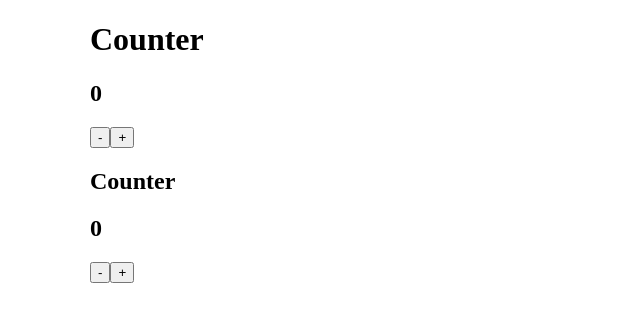
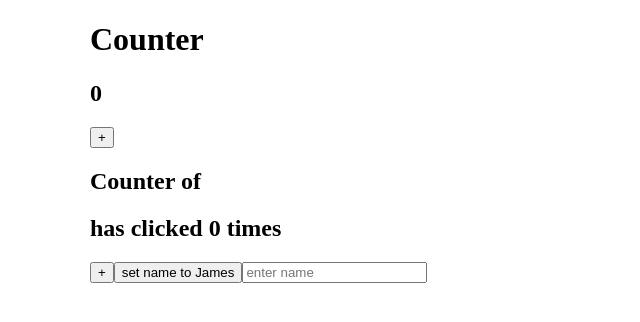
Before and after one commit to NeilaVait/react-hooks, a React (Create React App) app: page / in a window 1280 px wide. Shown: the top 322 px of the page, without its empty margins (0-640 px from the left). Built offline with nearby package versions, Linux system fonts and the light colour scheme.

Commit message:
counter hook with name

```diff
--- a/src/components/Counter.jsx
+++ b/src/components/Counter.jsx
@@ -4,29 +4,22 @@ class Counter extends Component {
   constructor(props) {
     super(props);
     this.state = {
-      count: 0
-     }
+      count: 0,
+    };
   }
 
-
-   handlePlus = () => {
-     this.setState({ count: this.state.count+1 });
-   }
-
-   handleMinus = () => {
-    const stateCopy = {...this.state}
-    stateCopy.count -=1
-    this.setState(stateCopy);
-   }
-
+  handlePlus = () => {
+    this.setState({ count: this.state.count + 1 });
+  };
 
   render() {
-    return ( <div>
-      <h1>Counter</h1>
-      <h2>{this.state.count}</h2>
-      <button onClick={this.handleMinus}>-</button>
-      <button onClick={this.handlePlus}>+</button>
-    </div> );
+    return (
+      <div>
+        <h1>Counter</h1>
+        <h2>{this.state.count}</h2>
+        <button onClick={this.handlePlus}>+</button>
+      </div>
+    );
   }
 }
 
--- a/src/components/CounterHook.jsx
+++ b/src/components/CounterHook.jsx
@@ -1,19 +1,20 @@
 import React, { useState } from 'react';
 
 function CounterHook() {
+  const [counter, setCounter] = useState(0);
+  const [name, setName] = useState('');
 
-
-  const arr = useState(0);
-  // console.log(arr);
-  const counter = arr[0]
-  const setCounter = arr[1]
-
-  return ( <div>
-    <h2>Counter</h2>
-    <h2>{counter}</h2>
-    <button>-</button>
-    <button onClick={() => setCounter(counter+1)}>+</button>
-  </div> );
+  return (
+    <div>
+      <h2>Counter of {name}</h2>
+      <h2>
+        {name} has clicked {counter} times
+      </h2>
+      <button onClick={() => setCounter(counter + 1)}>+</button>
+      <button onClick={() => setName('James')}>set name to James</button>
+      <input type="text" placeholder="enter name" value={name} onChange={(event) => setName(event.target.value)} />
+    </div>
+  );
 }
 
 export default CounterHook;
```
